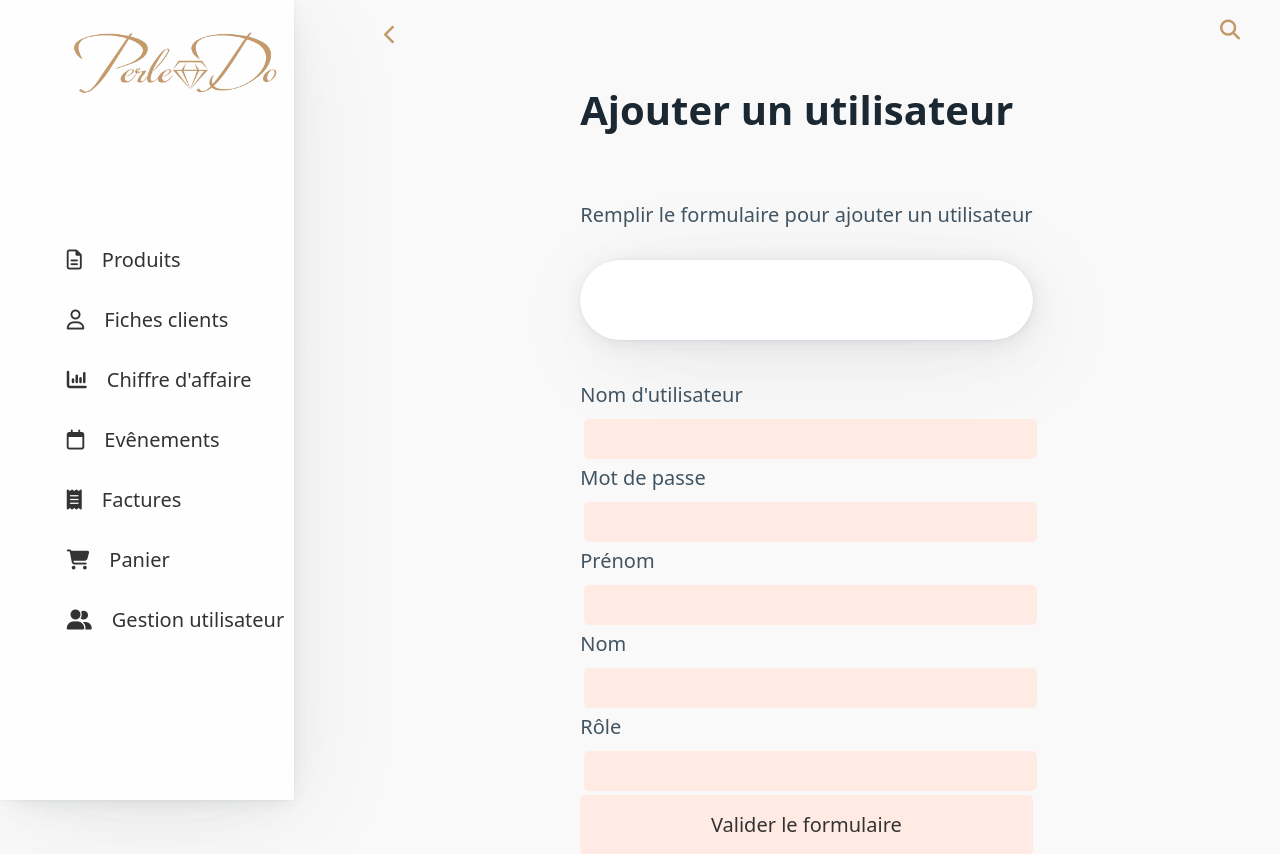
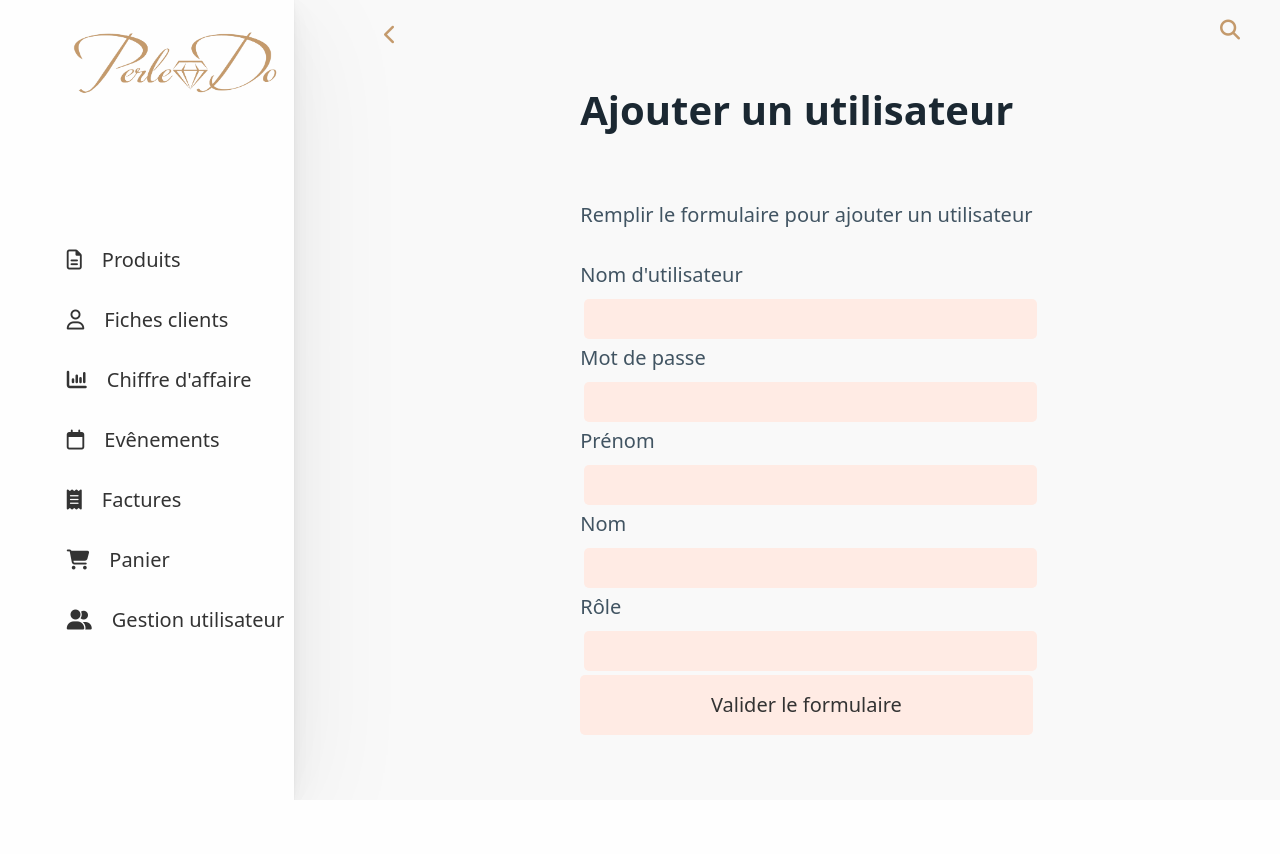
Before and after one commit to WildCodeSchool/2023-09-PHP-LYON-P2-perle-do, a PHP site: template src/View/User/register.html.twig in a window 1280 px wide. Shown: the top 854 px of the page. After the commit the page ends 800 px from the top, so only its background shows below. Run offline with PHP 8.4, Linux system fonts and the light colour scheme; the template is opened without the code that fills it, so the values that code supplies are empty; some libraries are stand-ins or nearby versions.

Commit message:
update 7

```diff
--- a/src/View/User/register.html.twig
+++ b/src/View/User/register.html.twig
@@ -6,11 +6,9 @@
 		<div>
 			<h1>Ajouter un utilisateur</h1>
 			<p>Remplir le formulaire pour ajouter un utilisateur</p>
-			<article class="article_error">
 				{% for error in errors %}
 					<p class="auth_error">{{error}}</p>
 				{% endfor %}
-			</article>
 			<form action="" method="post">
 				<div class="mb-3">
 					<label for="pseudo" class="form-label">Nom d'utilisateur</label>
```
